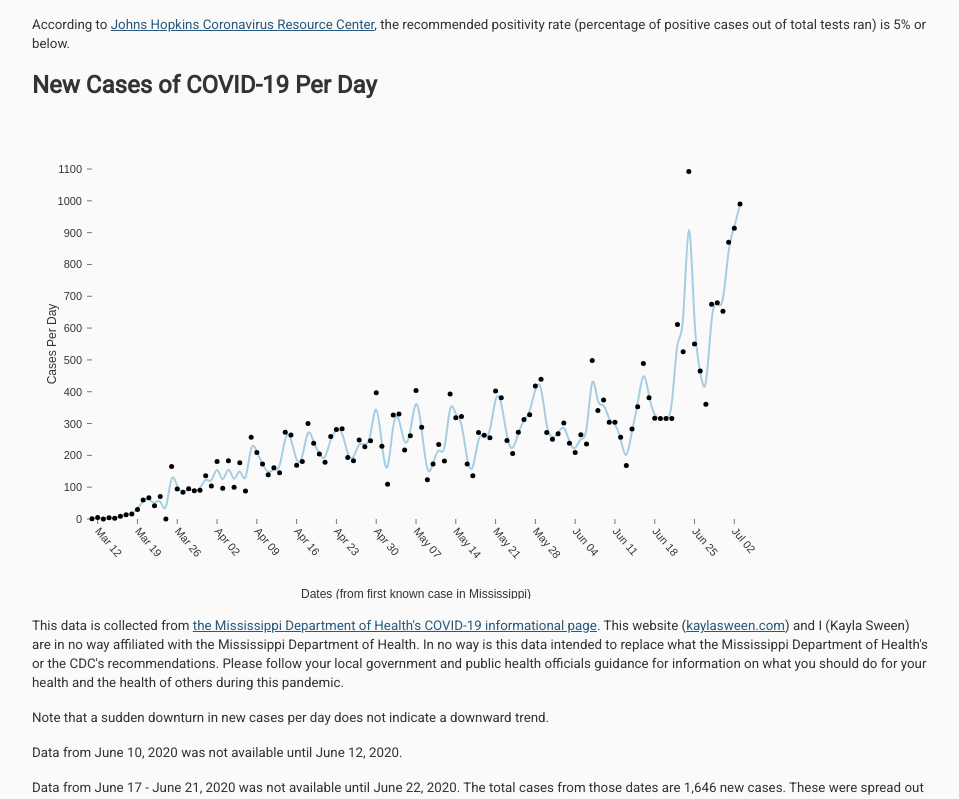
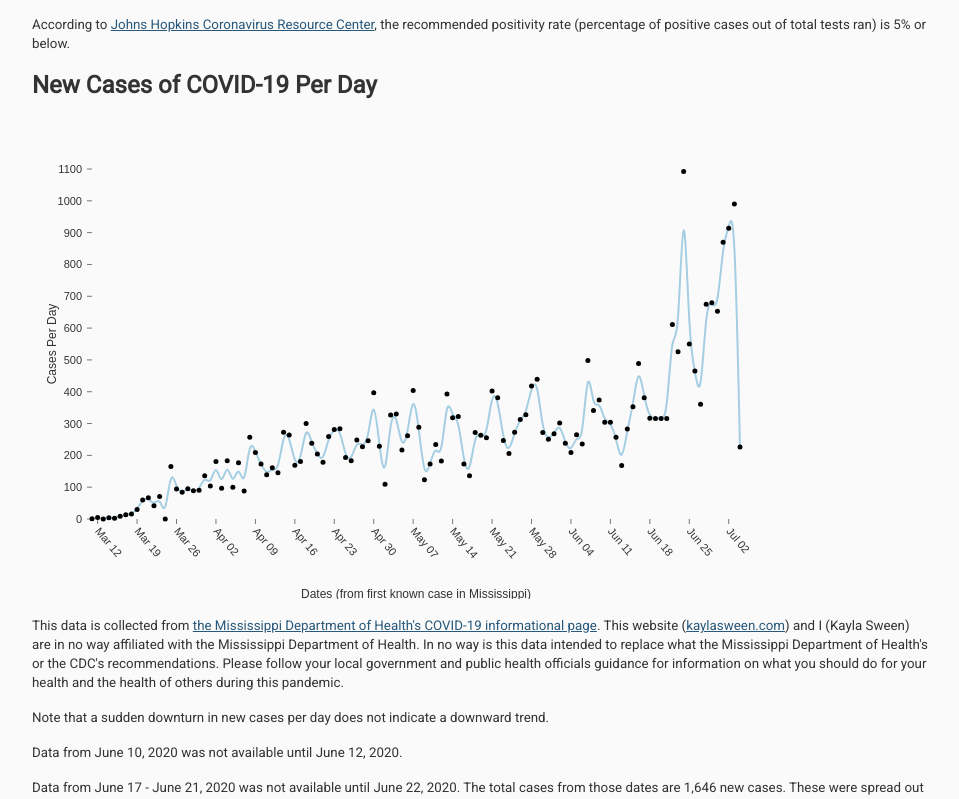
Before and after one commit to kaylasween/KaylaSweenWebsite, a Gatsby site: page /COVID-19 in a window 1280 px wide. Shown: the part 1539-2338 px from the top of the page, without its empty margins (160-1119 px from the left). Built offline with nearby package versions, Linux system fonts and the light colour scheme; Gatsby itself is replaced by a stand-in of ours.

Commit message:
adding 7/4 covid data.

```diff
--- a/src/constants/covidData.js
+++ b/src/constants/covidData.js
@@ -804,6 +804,13 @@ const dataset = [
     testsRun: 309699,
     newDeaths: 4
   },
+  {
+    date: '2020-07-04',
+    totalCases: 30900,
+    newCases: 226,
+    testsRun: 309699,
+    newDeaths: 5
+  },
 ]
 
 export let movingAvg = [{
```
